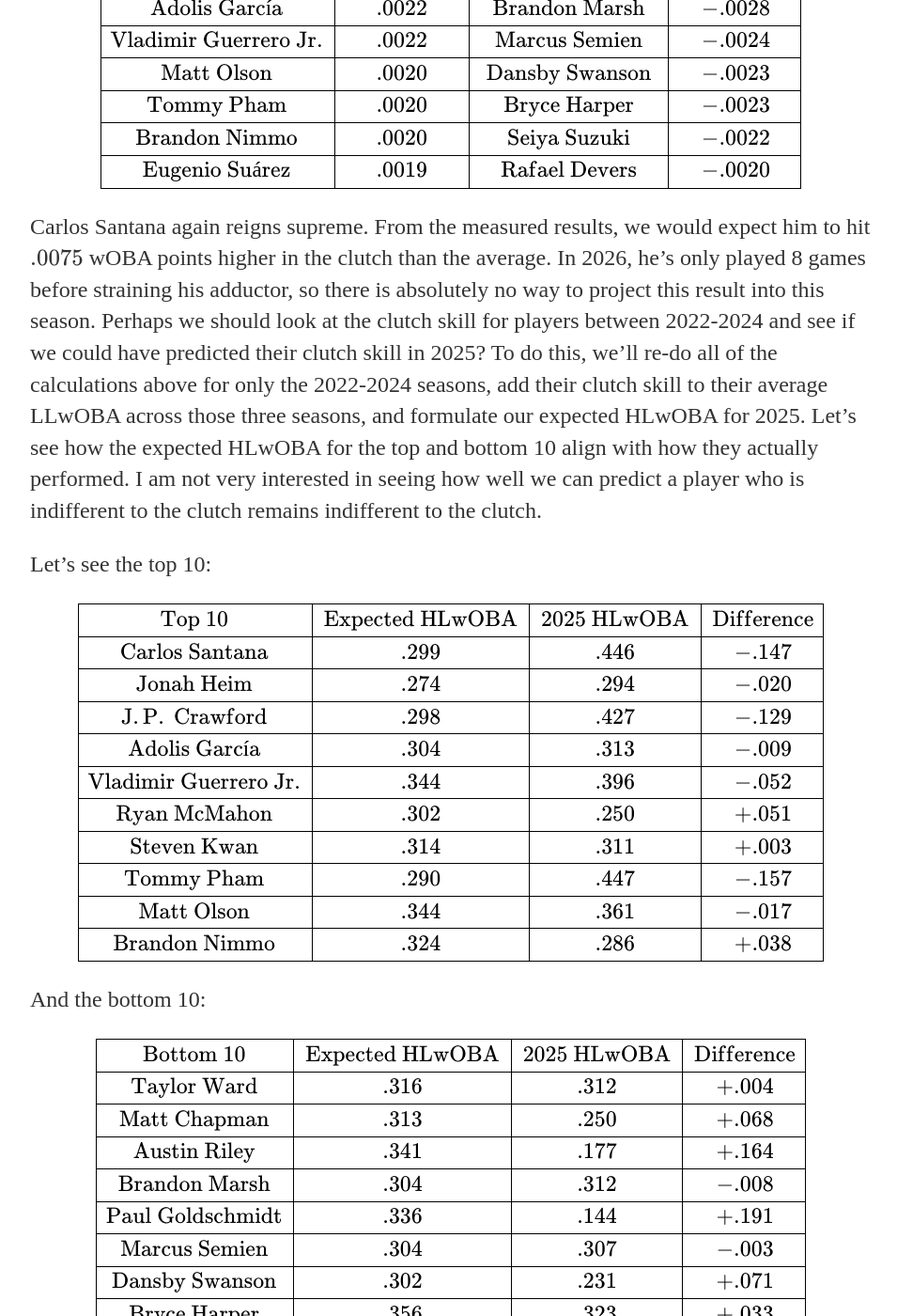
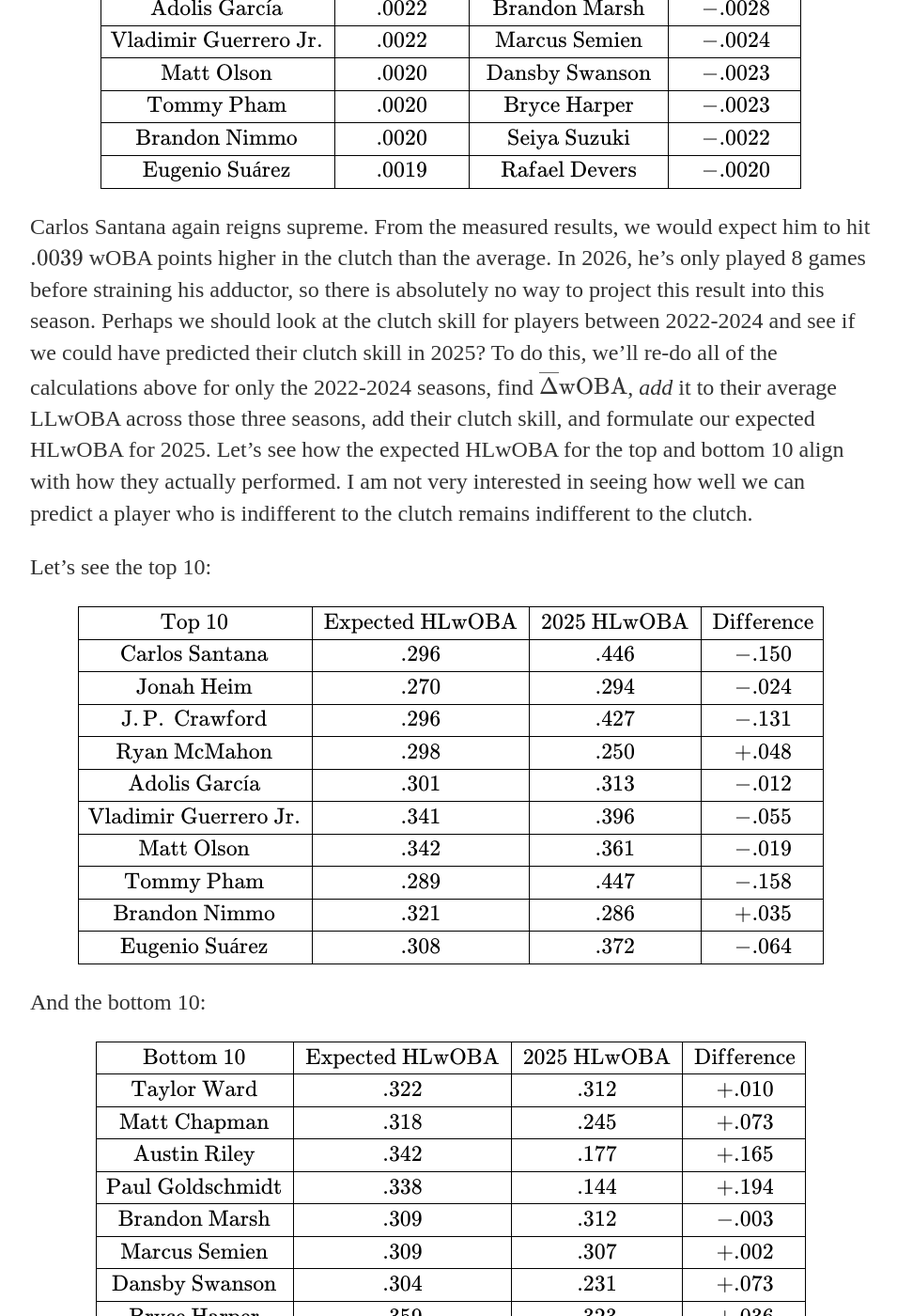
Before and after one commit to timrehm/timrehm.github.io, a Jekyll site: the page built from _posts/2026-5-24-leverage.md, in a window 1280 px wide and 1400 px high, scrolled down 8702 px. Shown: the whole window at 94% size, without its empty margins (160-1115 px from the left). Built offline with Jekyll 4.4.1, drawn with Linux system fonts in a browser that asks for light colours; some of the changed text lies outside the part shown.

Commit message:
Update 2026-5-24-leverage.md

```diff
--- a/_posts/2026-5-24-leverage.md
+++ b/_posts/2026-5-24-leverage.md
@@ -154,7 +154,7 @@ $$
 \end{array}
 $$
 
-Carlos Santana again reigns supreme. From the measured results, we would expect him to hit $.0075$ wOBA points higher in the clutch than the average. In 2026, he's only played 8 games before straining his adductor, so there is absolutely no way to project this result into this season. Perhaps we should look at the clutch skill for players between 2022-2024 and see if we could have predicted their clutch skill in 2025? To do this, we'll re-do all of the calculations above for only the 2022-2024 seasons, add their clutch skill to their average LLwOBA across those three seasons, and formulate our expected HLwOBA for 2025. Let's see how the expected HLwOBA for the top and bottom 10 align with how they actually performed. I am not very interested in seeing how well we can predict a player who is indifferent to the clutch remains indifferent to the clutch.
+Carlos Santana again reigns supreme. From the measured results, we would expect him to hit $.0039$ wOBA points higher in the clutch than the average. In 2026, he's only played 8 games before straining his adductor, so there is absolutely no way to project this result into this season. Perhaps we should look at the clutch skill for players between 2022-2024 and see if we could have predicted their clutch skill in 2025? To do this, we'll re-do all of the calculations above for only the 2022-2024 seasons, find $\overline{\Delta}\mathrm{wOBA}$, *add* it to their average LLwOBA across those three seasons, add their clutch skill, and formulate our expected HLwOBA for 2025. Let's see how the expected HLwOBA for the top and bottom 10 align with how they actually performed. I am not very interested in seeing how well we can predict a player who is indifferent to the clutch remains indifferent to the clutch.
 
 Let's see the top 10:
 
@@ -164,25 +164,25 @@ $$
 \hline
 \mathrm{Top \ 10} & \mathrm{Expected \ HLwOBA} & \mathrm{2025 \ HLwOBA} & \mathrm{Difference}\\
 \hline
-\mathrm{Carlos \ Santana}& .299 & .446 & -.147\\
+\mathrm{Carlos \ Santana}& .296 & .446 & -.150\\
 \hline
-\mathrm{Jonah \ Heim}& .274 & .294 & -.020\\
+\mathrm{Jonah \ Heim}& .270 & .294 & -.024\\
 \hline
-\mathrm{J.P. \ Crawford}&.298 & .427 & -.129\\
+\mathrm{J.P. \ Crawford}&.296 & .427 & -.131\\
 \hline
-\mathrm{Adolis \ García}&.304  & .313 & -.009\\
+\mathrm{Ryan \ McMahon}&.298  & .250 & +.048\\
 \hline
-\mathrm{Vladimir \ Guerrero \ Jr.} &.344 &.396 &-.052\\
+\mathrm{Adolis \ García} &.301 &.313 &-.012\\
 \hline
-\mathrm{Ryan \ McMahon} &.302 & .250 & +.051\\
+\mathrm{Vladimir \ Guerrero \ Jr.} &.341 & .396 & -.055\\
 \hline
-\mathrm{Steven \ Kwan} &.314 & .311 & +.003\\
+\mathrm{Matt \ Olson} &.342 & .361 & -.019\\
 \hline
-\mathrm{Tommy \ Pham} &.290 & .447 & -.157\\
+\mathrm{Tommy \ Pham} &.289 & .447 & -.158\\
 \hline
-\mathrm{Matt \ Olson} &.344 &.361  & -.017\\
+\mathrm{Brandon \ Nimmo} &.321 &.286  & +.035\\
 \hline
-\mathrm{Brandon \ Nimmo} &.324 & .286 & +.038\\
+\mathrm{Eugenio \ Suárez} &.308 & .372 & -.064\\
 \hline
 \end{array}
 $$
@@ -195,25 +195,25 @@ $$
 \hline
 \mathrm{Bottom \ 10} & \mathrm{Expected \ HLwOBA} & \mathrm{2025 \ HLwOBA} & \mathrm{Difference}\\
 \hline
-\mathrm{Taylor \ Ward}& .316 & .312 & +.004\\
+\mathrm{Taylor \ Ward}& .322 & .312 & +.010\\
 \hline
-\mathrm{Matt \ Chapman}& .313 & .250 & +.068\\
+\mathrm{Matt \ Chapman}& .318 & .245 & +.073\\
 \hline
-\mathrm{Austin \ Riley}&.341 & .177 & +.164\\
+\mathrm{Austin \ Riley}&.342 & .177 & +.165\\
 \hline
-\mathrm{Brandon \ Marsh}&.304  & .312 & -.008\\
+\mathrm{Paul \ Goldschmidt}&.338  & .144 & +.194\\
 \hline
-\mathrm{Paul \ Goldschmidt} &.336 &.144 &+.191\\
+\mathrm{Brandon \ Marsh} &.309 &.312 &-.003\\
 \hline
-\mathrm{Marcus \ Semien} &.304 & .307 & -.003\\
+\mathrm{Marcus \ Semien} &.309 & .307 & +.002\\
 \hline
-\mathrm{Dansby \ Swanson} &.302& .231 & +.071\\
+\mathrm{Dansby \ Swanson} &.304& .231 & +.073\\
 \hline
-\mathrm{Bryce \ Harper} &.356 & .323 & +.033\\
+\mathrm{Bryce \ Harper} &.359 & .323 & +.036\\
 \hline
-\mathrm{Seiya \ Suzuki} &.333 &.355  & -.022\\
+\mathrm{Seiya \ Suzuki} &.337 &.355  & -.018\\
 \hline
-\mathrm{Randy \ Arozarena} &.312 & .333 & -.021\\
+\mathrm{Rafael \ Devers} &.348 & .336 & -.012\\
 \hline
 \end{array}
 $$
```
